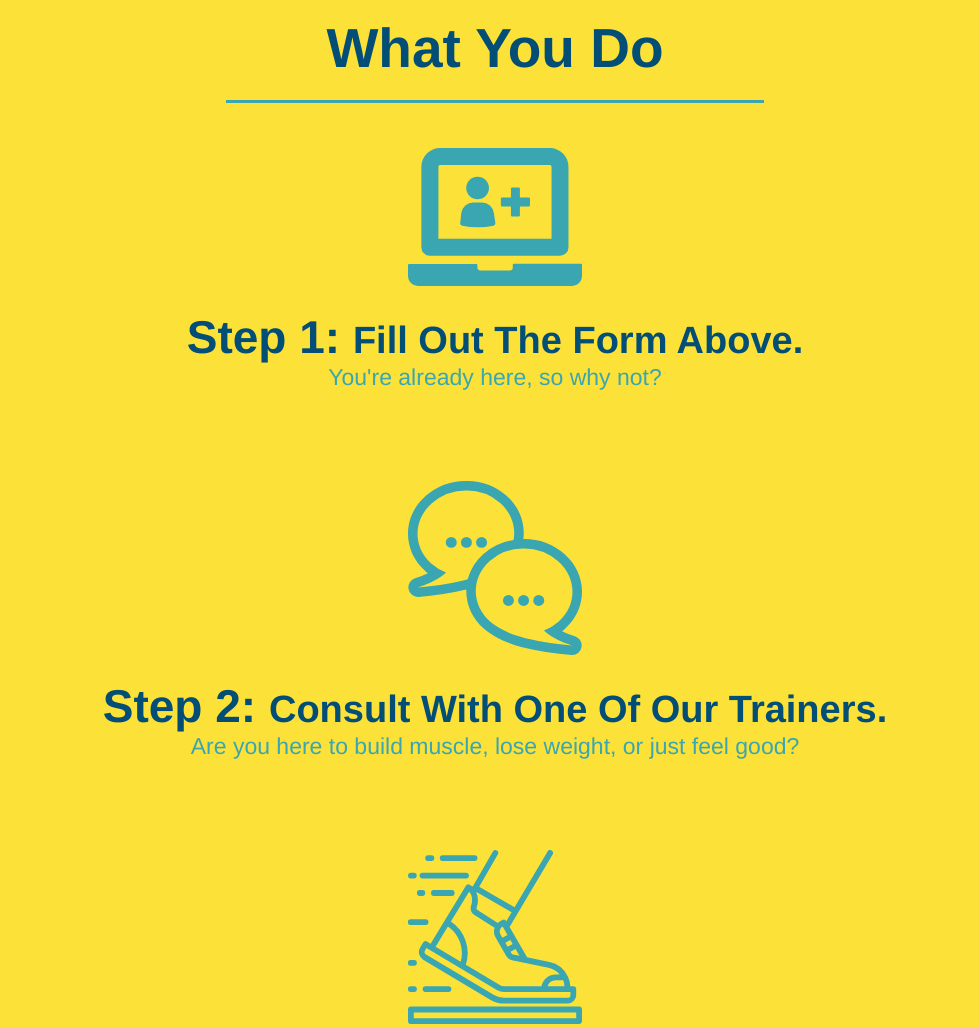
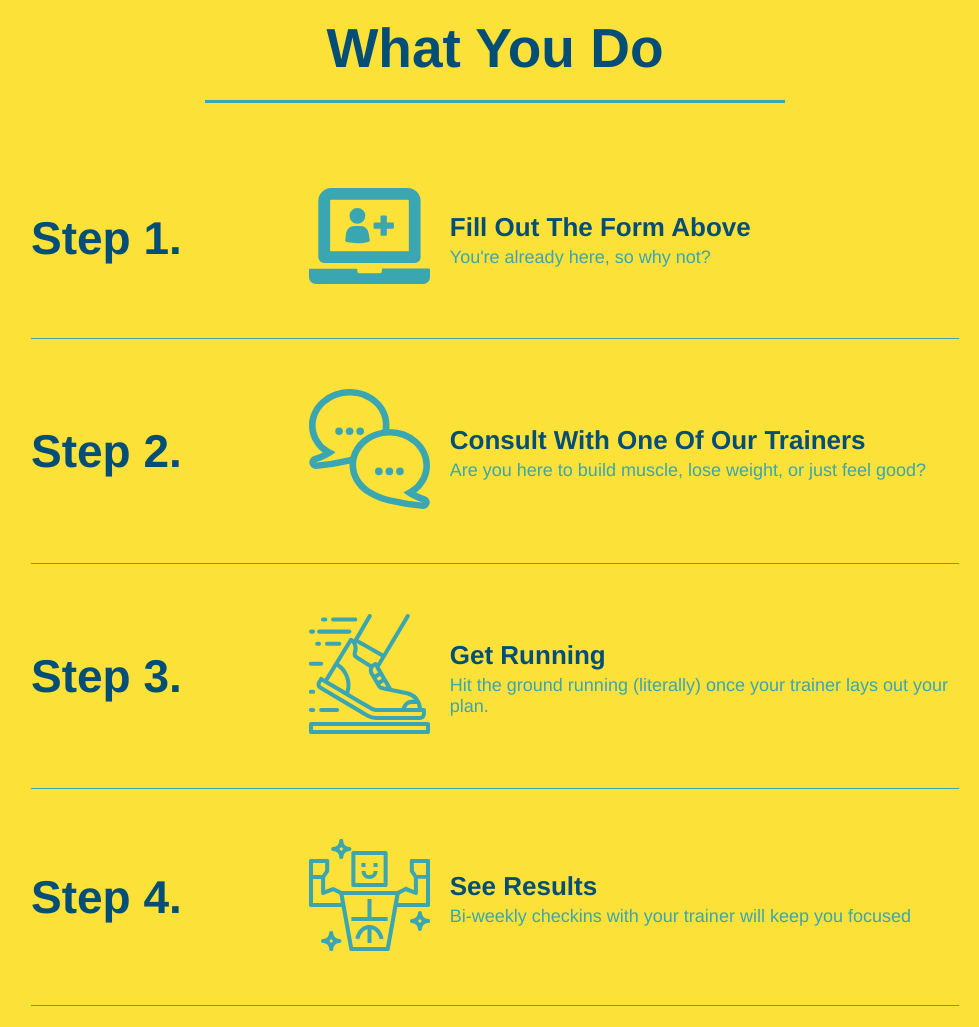
Before and after one commit to kgentel/run-buddy, a plain HTML site: page index.html in a window 1280 px wide. Shown: the part 1140-2167 px from the top of the page, without its empty margins (145-1124 px from the left). Drawn offline with Linux system fonts and the light colour scheme.

Commit message:
add flexbox to the steps

```diff
--- a/assets/css/style.css
+++ b/assets/css/style.css
@@ -154,11 +154,12 @@ section {
 /* SECTION TITLE STYLES START */
 .section-title {
   font-size: 55px;
-  display: inline-block;
-  padding: 0 100px 20px 100px;
   border-bottom: 3px solid;
-  margin-bottom: 35px;
   color: #024e76;
+  padding-bottom: 20px;
+  text-align: center;
+  margin: 0 auto 35px auto;
+  width: 50%;
 }
 
 .primary-border {
@@ -171,9 +172,6 @@ section {
 /* SECTION TITLE STYLES END */
 
 /* WHAT WE DO STYLES */
-.intro {
-  text-align: center;
-}
 
 .intro p {
   line-height: 1.7;
@@ -181,44 +179,67 @@ section {
   width: 80%;
   margin: 0 auto;
   font-size: 20px;
+  text-align: center;
 }
 /* WHAT YOU DO STYLES END */
 
 
 /* WHAT YOU DO STYLES START */
 .steps {
-  text-align: center;
   background: #fce138;
 }
 
-.steps div {
-  margin-bottom: 80px;
+.step h3 {
+  color: #024e76;
+  font-size: 46px;
+  flex: 1 30%;
 }
 
-.steps img {
-  width: 15%;
-  margin: 10px 0;
+.step-text p {
+  color: #39a6b2;
+  font-size: 18px;
 }
 
-.steps h3 {
+.step-text h4 {
+  font-size: 26px;
+  line-height: 1.5;
   color: #024e76;
-  font-size: 46px;
-  margin-top: 10px;
 }
 
-.steps span {
-  font-size: 38px;
+.step {
+  margin: 50px auto;
+  padding-bottom: 50px;
+  width: 80%;
+  border-bottom: 1px solid #39a6b2;
+  display: flex;
+  flex-wrap: wrap;
+  align-items: center;
+  justify-content: space-between;
 }
 
-.steps p {
-  color: #39a6b2;
-  font-size: 23px;
+.step-info {
+  flex: 2 70%;
+  display: flex;
+  flex-wrap: wrap;
+  align-items: center;
+}
+
+.step-img {
+  flex: 1 12%;
+  margin-right: 20px;
+}
+
+.step-text {
+  flex: 12;
+}
+
+.step-img img {
+  max-width: 100%;
 }
 /* WHAT YOU DO STYLES END */
 
 /* MEET THE TRAINERS START */
 .trainers {
-  text-align: center;
 }
 
 .trainer {
@@ -259,7 +280,6 @@ section {
 
 /* REACH OUT STYLES START */
 .contact {
-  text-align: center;
   background: #024e76;
 }
 
@@ -308,3 +328,7 @@ height: 400px;
 .text-right {
   text-align: right;
 }
+
+.flex-row {
+  display: flex;
+}
--- a/index.html
+++ b/index.html
@@ -77,48 +77,84 @@
 
     <!-- "what we do" start - <section> -->
     <section id="what-we-do" class="intro">
+      <div class="flex-row">
         <h2 class="section-title primary-border">
           What We Do
         </h2>
+      </div>
+      <div class="flex-row">
         <p>
           butcher selfies chambray shabby chic gentrify readymade yr Echo Park XOXO Tumblr normcore Banksy direct trade  Blue Bottle chillwave you probably haven't heard of them single-origin coffee Vice fanny pack fixie Odd Future Austin fingerstache pickled twee synth Wes Anderson Thundercats viral bitters flannel meggings narwhal Marfa Schlitz sustainable Intelligentsia umami deep v craft
         </p>
+      </div>
     </section>
     <!-- end "what we do" -->
 
     <!-- "what you do" start -->
     <section id="what-you-do" class="steps">
+      <div class="flex-row">
         <h2 class="section-title secondary-border">
           What You Do
         </h2>
-      <div>
+      </div>
+      <div class="step">
+        <h3>Step 1.</h3>
+        <div class="step-info">
+          <div class="step-img">
             <img src="./assets/images/step-1.svg" alt="" />
-        <h3>Step 1: <span>Fill Out The Form Above.</span></h3>
+          </div>
+          <div class="step-text">
+            <h4>Fill Out The Form Above</h4>
             <p>You're already here, so why not?</p>
           </div>
-      <div>
+        </div>
+      </div>
+      <div class="step">
+        <h3>Step 2.</h3>
+        <div class="step-info">
+          <div class="step-img">
             <img src="./assets/images/step-2.svg" alt="" />
-        <h3>Step 2: <span>Consult With One Of Our Trainers.</span></h3>
+          </div>
+          <div class="step-text">
+            <h4>Consult With One Of Our Trainers</h4>
             <p>Are you here to build muscle, lose weight, or just feel good?</p>
           </div>
-      <div>
+        </div>
+      </div>
+      <div class="step">
+        <h3>Step 3.</h3>
+        <div class="step-info">
+          <div class="step-img">
             <img src="./assets/images/step-3.svg" alt="" />
-        <h3>Step 3: <span>Get Running.</span></h3>
+          </div>
+          <div class="step-text">
+            <h4>Get Running</h4>
             <p>Hit the ground running (literally) once your trainer lays out your plan.</p>
           </div>
-      <div>
+        </div>
+      </div>
+      <div class="step">
+        <h3>Step 4.</h3>
+        <div class="step-info">
+          <div class="step-img">
             <img src="./assets/images/step-4.svg" alt="" />
-        <h3>Step 4: <span>See Results.</span></h3>
+          </div>
+          <div class="step-text">
+            <h4>See Results</h4>
             <p>Bi-weekly checkins with your trainer will keep you focused</p>
+          </div>
+        </div>
       </div>
     </section>
     <!-- "what you do" end -->
 
     <!-- "meet the trainers" start -->
     <section id="your-trainers" class="trainers">
+      <div class="flex-row">
         <h2 class="section-title primary-border">
           Meet The Trainers
         </h2>
+      </div>
 
       <article class="trainer">
         <img src="./assets/images/trainer-1.jpg" alt="Arron Stephens in his workout clothes, ready to pump iron" />
@@ -151,10 +187,11 @@
 
     <!-- "reach out" start -->
     <section id="reach-out" class="contact">
+      <div class="flex-row">
         <h2 class="section-title secondary-border">
           Reach Out
         </h2>
-
+      </div>
       <div class="contact-info">
         <iframe
           src="https://www.google.com/maps/embed?pb=!1m14!1m12!1m3!1d12182.30520634488!2d-74.0652613!3d40.2407219!2m3!1f0!2f0!3f0!3m2!1i1024!2i768!4f13.1!5e0!3m2!1sen!2sus!4v1561060983193!5m2!1sen!2sus"
```
Lines whose indentation alone changed are shown as unchanged.
